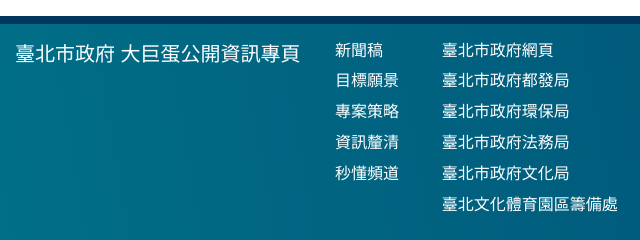
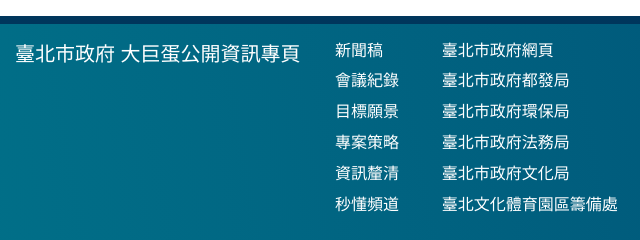
Before and after one commit to taipeicity/tpe_dome, a plain HTML site: page contract.html in a window 1280 px wide. Shown: the part 3161-3401 px from the top of the page, 0-640 px from the left. Drawn offline with nearby package versions, Linux system fonts and the light colour scheme.

Commit message:
Update contract.html

```diff
--- a/contract.html
+++ b/contract.html
@@ -341,6 +341,7 @@
           </div>
           <div class="col-xs-12 col-sm-1 footer-link">
             <a href="news.html">新聞稿</a>
+            <a href="https://sports.gov.taipei/News.aspx?n=9BF249501C330D42&sms=8DFBF4B391DA086D" target="_blank">會議紀錄</a>
             <a href="vision.html">目標願景</a>
             <a href="security.html">專案策略</a>
             <a href="FAQ.html">資訊釐清</a>
```
